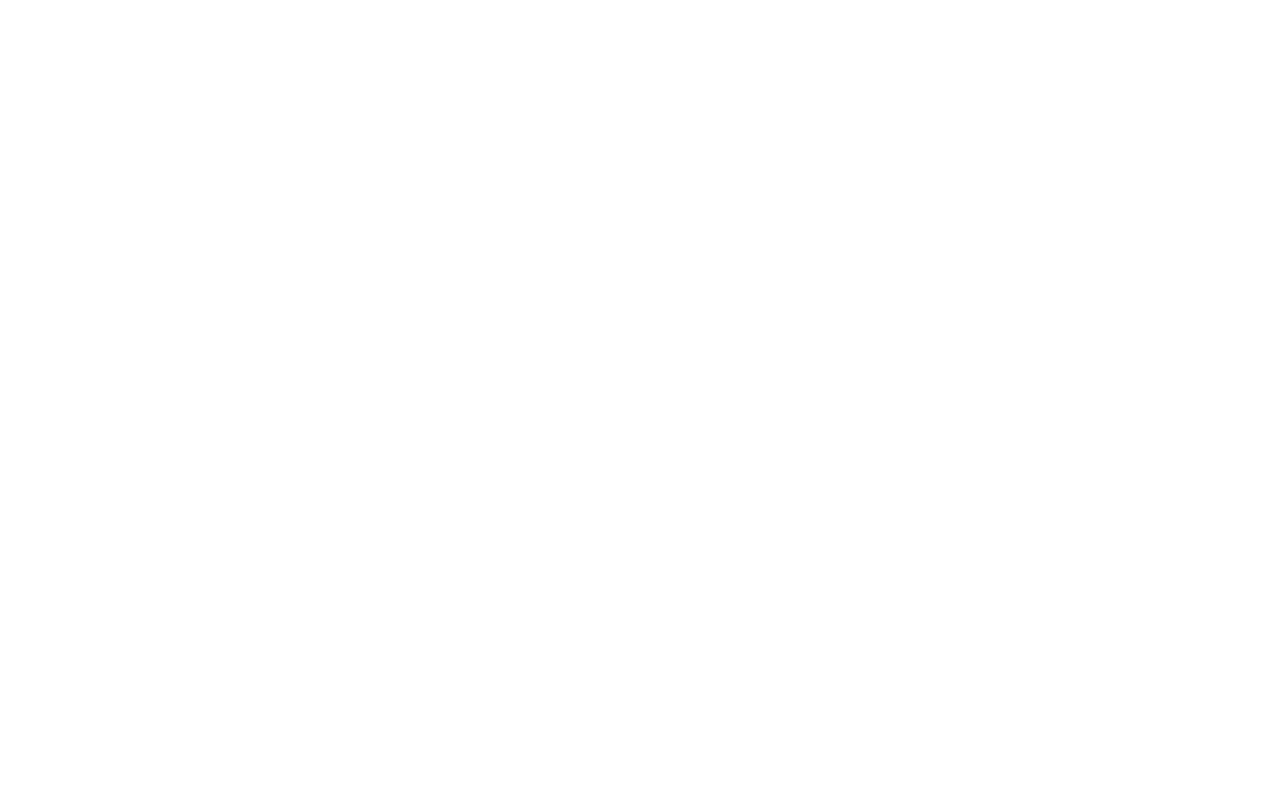
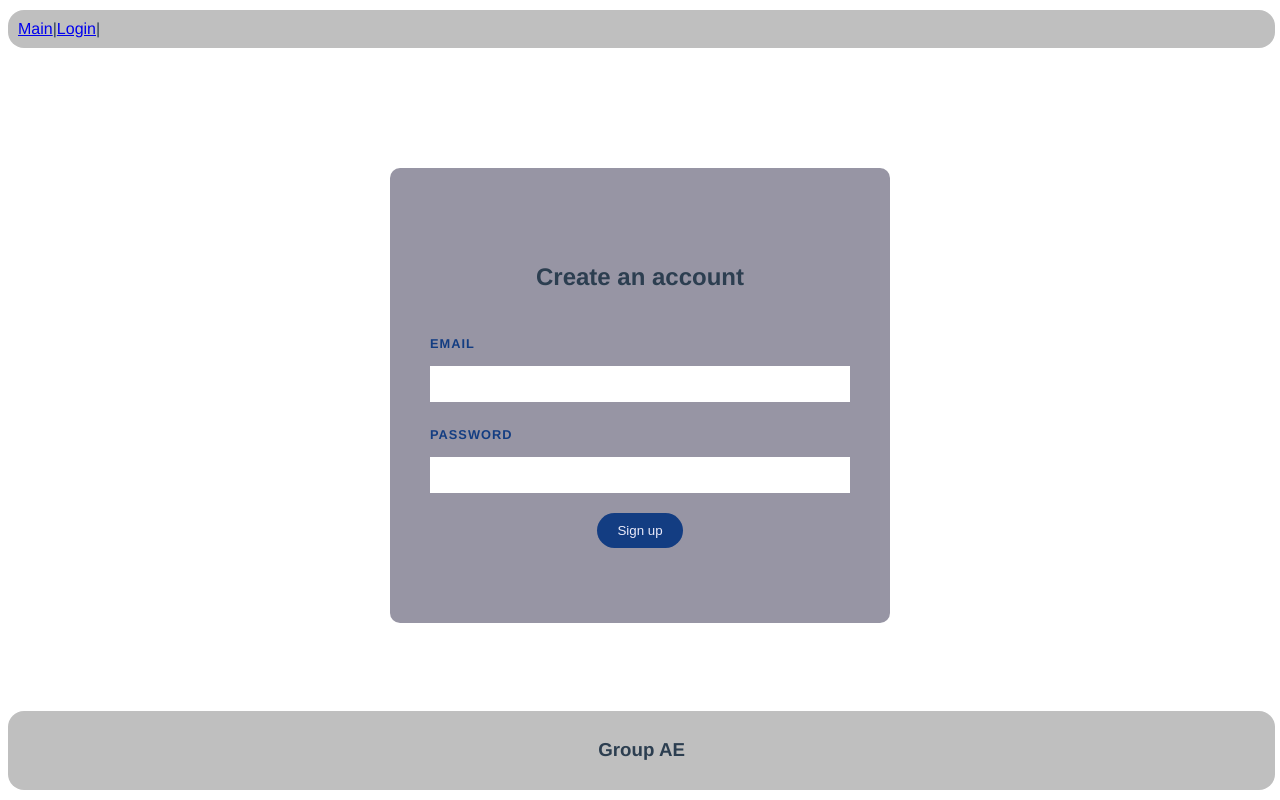
Before and after one commit to kmkruus/homework-1, a Vue app: page /#/signup in a window 1280 px wide. Before the commit this address had no page. Built offline with nearby package versions, Linux system fonts and the light colour scheme.

Commit message:
created js for a database, created signup view

```diff
--- a/js/posts.json
+++ b/js/posts.json
@@ -4,7 +4,7 @@
             "id": 1,
             "date": "Oct 20, 2022",
             "text": "Tartu 2022",
-            "image": "tartu2024.jpg"
+            "image": "images/tartu2024.jpg"
         },
         {
             "id": 2,
@@ -15,13 +15,13 @@
             "id": 3,
             "date": "Oct 3, 2022",
             "text": "New profile pic time!!!!!!",
-            "image": "icon.PNG"
+            "image": "images/icon.PNG"
         },
         {
             "id": 4,
             "date": "Oct 4, 2022",
             "text": "hey user7451652462579, look user145624892642594 updated their profile pic, they look so foolish",
-            "image": "icon.PNG"
+            "image": "images/icon.PNG"
         },
         {
             "id": 5,
@@ -32,7 +32,7 @@
             "id": 6,
             "date": "Oct 7, 2022",
             "text": "What a nice day in Tartu :D",
-            "image": "tartu2024.jpg"
+            "image": "images/tartu2024.jpg"
         },
         {
             "id": 7,
--- a/src/router/index.js
+++ b/src/router/index.js
@@ -2,6 +2,7 @@ import { createRouter, createWebHashHistory } from "vue-router";
 import MainView from "../views/MainView.vue";
 import LoginView from "../views/LoginView.vue";
 import FetchView from "../views/FetchView.vue";
+import SignupView from "../views/SignupView.vue";
 
 const routes = [{
         path: "/",
@@ -18,6 +19,11 @@ const routes = [{
         name: "fetch",
         component: FetchView,
     },
+    {
+        path: "/signup",
+        name: "signup",
+        component: SignupView,
+    }
 
 ];
 
--- /dev/null
+++ b/src/views/SignupView.vue
@@ -0,0 +1,134 @@
+<template>
+  <div class="login">
+    <Header/>
+    <div id = vahe></div>
+  <form @submit.prevent ="validateForm">
+  <h2>Create an account</h2>
+  <label for="email">Email</label>
+  <input type="email" required v-model="email">
+  <label for="password">Password</label>
+  <input type="password" required v-model="password" @input = "validateForm">
+  <ul v-if="passwordErrors.length">
+        <li v-for="(err, index) in passwordErrors" :key="index" class="error">
+          {{ err }}
+        </li>
+      </ul>
+
+
+<div class="submit">
+    <button>Sign up </button>
+</div>
+</form>
+    <Footer/>
+  </div>
+
+
+
+
+</template>
+
+<script>
+import Header from "@/components/header.vue";
+import Footer from "@/components/footer.vue";
+export default {
+name: "LoginView",
+  components: {
+    Header,
+    Footer
+  },
+
+data: function() {
+    return {
+   email: '',
+   password: '',
+   role: '',
+   terms: false,
+   passwordErrors: [],
+  }},
+  methods: {
+   /* Validate password */
+   validateForm(){
+    const password = this.password;
+    let errorList = [];
+    this.passwordErrors = [];
+    if(!/(?=.*[a-z]{2})/.test(password)){
+        errorList.push("The password must contain at least two lowercase letters.");}
+    if (!/^[A-Z]/.test(password)) {
+        errorList.push("The first letter of the password must be an uppercase letter.");}
+    if(!/(?=.*[A-Z])/.test(password)){
+        errorList.push("The password must contain at least one uppercase letter.");}
+    if(!/(?=.*\d)/.test(password)){
+        errorList.push("The password must contain at least one number.");}
+    if(!/(?=.*_)/.test(password)){
+        errorList.push("The password must contain at least one instance of the character _");}
+    if(!/^.{8,15}$/.test(password)){
+        errorList.push("The password must be between 8 to 15 characters long.");}
+    this.passwordErrors = errorList;
+    if (this.passwordErrors.length === 0) {
+        console.log("Valid password");
+        this.$router.push('/');
+    }
+  }
+}
+}
+</script>
+
+<style scoped>
+form {
+  max-width: 420px;
+  margin: 30px auto;
+  background:  rgb(151, 149, 164);
+  text-align: left;
+  padding: 75px 40px;
+  border-radius: 10px;
+}
+
+label {
+    color: rgb(19, 61, 130);
+    display: inline-block;
+    margin: 25px 0 15px;
+    font-size: 0.8em;
+    text-transform: uppercase;
+    letter-spacing: 1px;
+    font-weight: bold;
+}
+
+input{
+display: block;
+padding: 10px 6px;
+width: 100%;
+box-sizing: border-box;
+border: none;
+border-bottom: 1px solid white;
+color: rgb(19, 61, 130);
+}
+input[type="checkbox"]{
+    display: inline-block;
+    width: 16px;
+    margin:  0 10px 0 0;
+    position: relative;
+    top: 2px;
+}
+button{
+background:  rgb(19, 61, 130);
+border: 0;
+padding: 10px 20px;
+margin-top:  20px;
+color: rgb(235, 235, 250);
+border-radius: 20px;
+}
+h2, .submit{
+    text-align: center;
+}
+.error{
+    color: rgb(223, 41, 53);
+    font-size: 0.8em;
+    font-weight: bold;
+    margin-top:  10px;
+    text-align: center;
+}
+
+ #vahe {
+     margin: 21vh auto;
+ }
+</style>
```
Also changed, not shown: js/database.js (added, +51 -0 lines).
